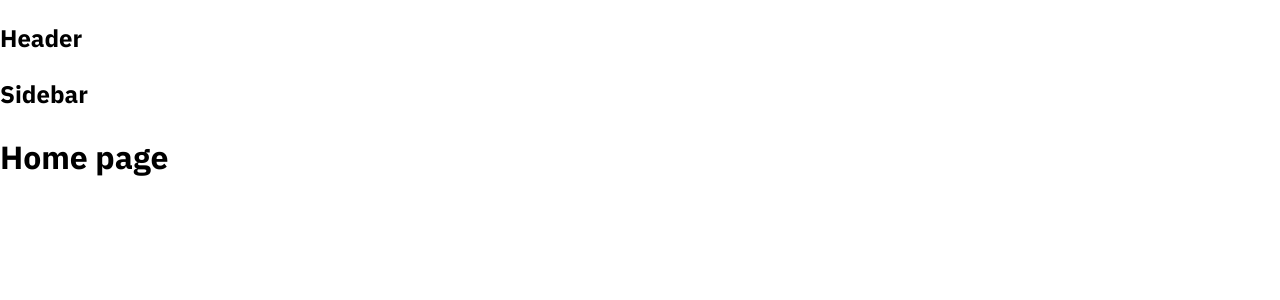
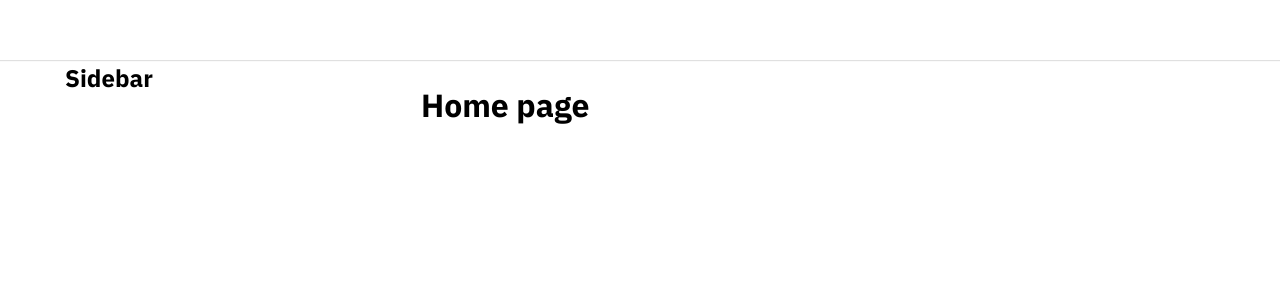
Before and after one commit to caongocthien/tiktok-ui, a React (Create React App) app: page / in a window 1280 px wide. Shown: the top 300 px of the page. Built offline with nearby package versions, Linux system fonts and the light colour scheme.

Commit message:
Define default layout

```diff
--- a/package.json
+++ b/package.json
@@ -6,6 +6,7 @@
     "@testing-library/jest-dom": "^5.16.4",
     "@testing-library/react": "^13.3.0",
     "@testing-library/user-event": "^13.5.0",
+    "classnames": "^2.3.1",
     "normalize.css": "^8.0.1",
     "react": "^18.2.0",
     "react-dom": "^18.2.0",
--- a/src/components/GlobalStyle/GlobalStyle.scss
+++ b/src/components/GlobalStyle/GlobalStyle.scss
@@ -2,7 +2,16 @@
 @import url('https://fonts.googleapis.com/css2?family=IBM+Plex+Sans:wght@100;300;400;500;600;700&display=swap');
 
 :root{
-    --primary: #fe2c55
+    --primary: #fe2c55;
+
+    //default layout
+    --default-layout-header-height: 60px;
+    --default-layout-width: 1150px;
+}
+*{
+    margin: 0;
+    padding: 0;
+    box-sizing: border-box;
 }
 
 html{
--- /dev/null
+++ b/src/components/Layout/DefaultLayout/DefaultLayout.module.scss
@@ -0,0 +1,15 @@
+.wrapper{
+    display: flex;
+    flex-direction: column;
+    align-items: center;
+}
+
+.container{
+    width: var(--default-layout-width);
+    min-height: 1000px;
+    display: flex;
+}
+
+.content{
+    flex: 1;
+}
--- /dev/null
+++ b/src/components/Layout/DefaultLayout/Sidebar/Sidebar.module.scss
@@ -0,0 +1,3 @@
+.wrapper{
+    width: 356px;
+}
--- a/src/components/Layout/DefaultLayout/Sidebar/index.js
+++ b/src/components/Layout/DefaultLayout/Sidebar/index.js
@@ -1,5 +1,13 @@
+import style from "./Sidebar.module.scss";
+import classNames from "classnames/bind";
+
+const cx = classNames.bind(style);
 function Sidebar() {
-  return <h2>Sidebar</h2>;
+  return (
+    <aside className={cx("wrapper")}>
+      <h2>Sidebar</h2>
+    </aside>
+  );
 }
 
 export default Sidebar;
--- a/src/components/Layout/DefaultLayout/index.js
+++ b/src/components/Layout/DefaultLayout/index.js
@@ -1,13 +1,17 @@
 import Header from "../components/Header";
 import Sidebar from "./Sidebar";
+import style from "./DefaultLayout.module.scss";
+import className from "classnames/bind";
+
+const cx = className.bind(style);
 
 function DefaultLayout({ children }) {
   return (
-    <div>
+    <div className={cx("wrapper")}>
       <Header />
-      <div className="container">
+      <div className={cx("container")}>
         <Sidebar />
-        <div className="content">{children}</div>
+        <div className={cx("content")}>{children}</div>
       </div>
     </div>
   );
--- /dev/null
+++ b/src/components/Layout/components/Header/Header.module.scss
@@ -0,0 +1,11 @@
+.wrapper{
+    width: 100%;
+    height: var(--default-layout-header-height);
+    box-shadow: 0px 1px 1px rgb(0 0 0 / 12%);
+    display: flex;
+    justify-content: center;
+}
+.inner{
+    height: 100%;
+    width: var(--default-layout-width);
+}
--- a/src/components/Layout/components/Header/index.js
+++ b/src/components/Layout/components/Header/index.js
@@ -1,5 +1,14 @@
+import classNames from "classnames/bind";
+import style from "./Header.module.scss";
+
+const cx = classNames.bind(style);
+
 function Header() {
-  return <h2>Header</h2>;
+  return (
+    <header className={cx("wrapper")}>
+      <div className={cx("inner")}>{/* Logo */}</div>
+    </header>
+  );
 }
 
 export default Header;
```
Also changed, not shown: 1 other file (tests, documents, lock files or other folders).
